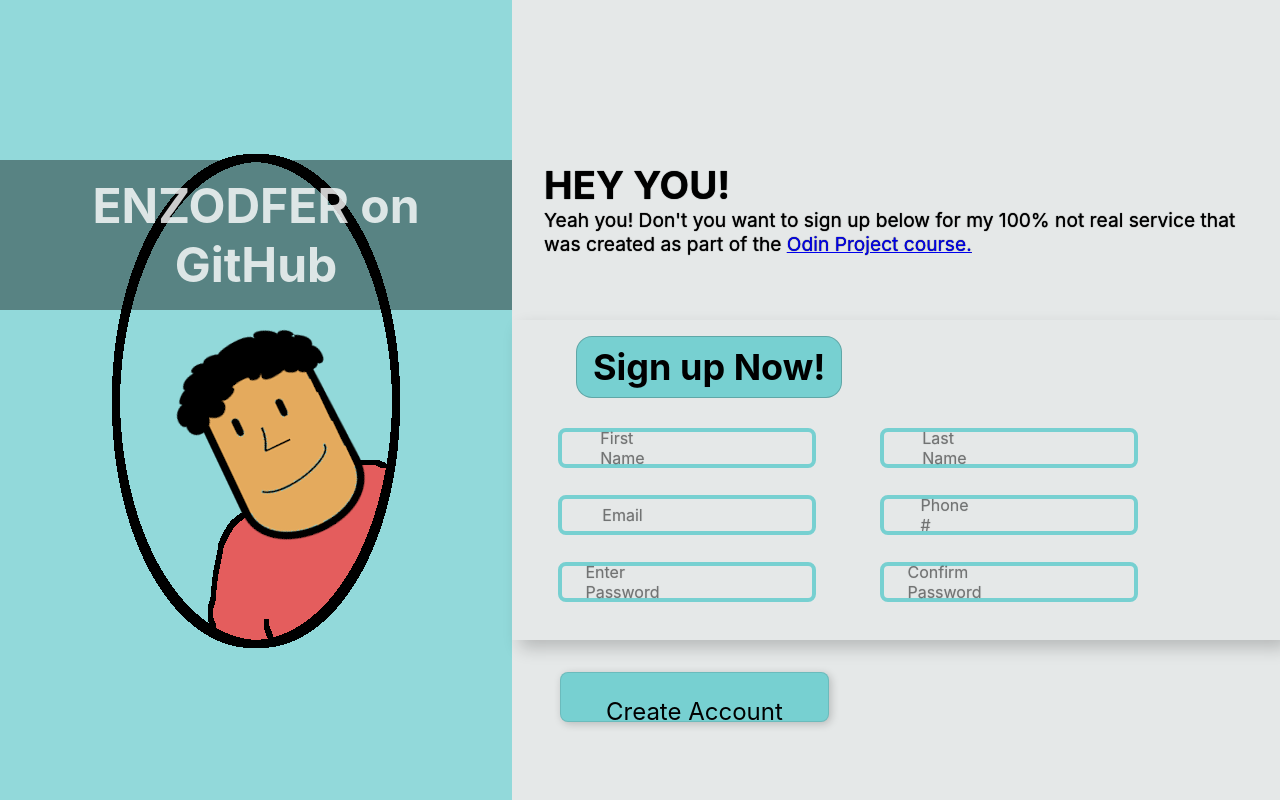
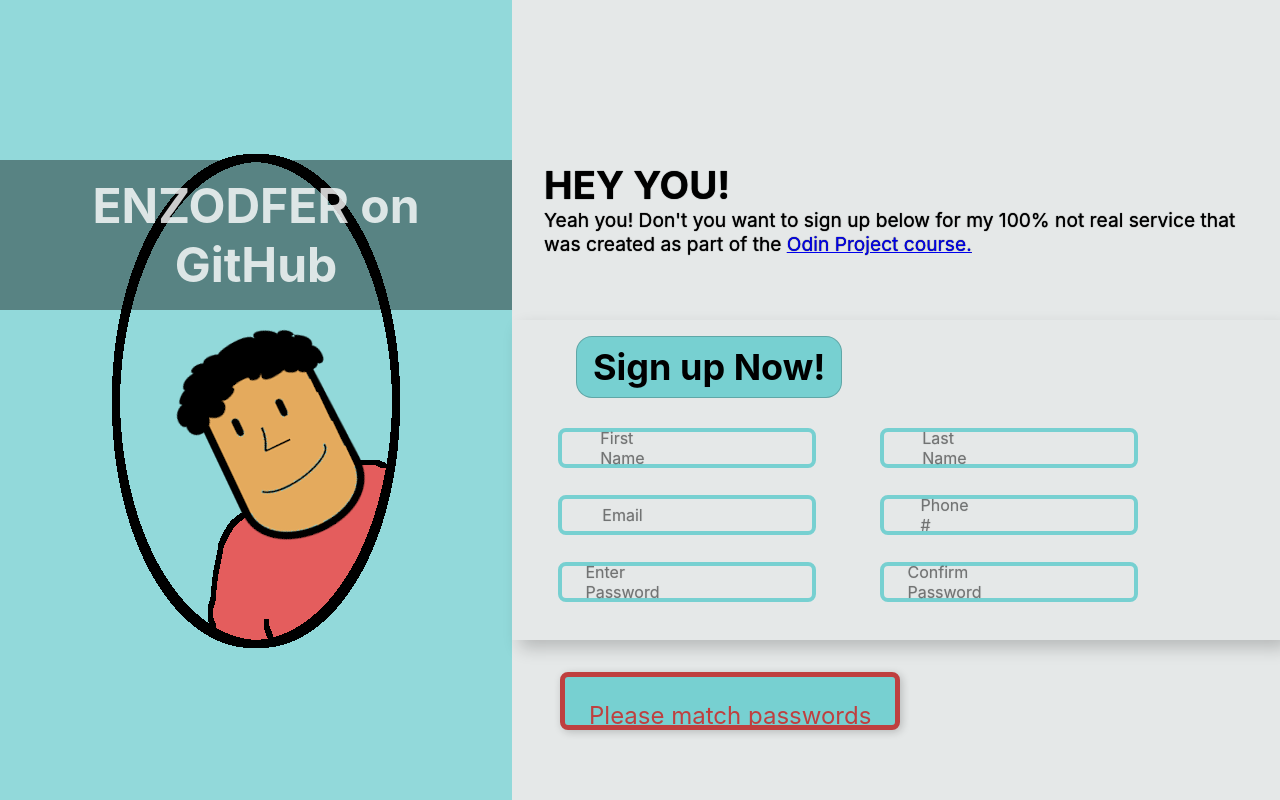
Before and after one commit to EnzoDFer/sign-up-form, a React (Create React App) app in the folder sign-up-form/: page / in a window 1280 px wide. Built offline with nearby package versions, Linux system fonts and the light colour scheme.

Commit message:
Add password match validation

```diff
--- a/sign-up-form/src/Components/Form.js
+++ b/sign-up-form/src/Components/Form.js
@@ -1,6 +1,18 @@
+import { useState,useEffect } from "react";
 import { Input,InputWrapper,Label,LabelHolder,Fieldset,Legend,SubmitButton,StyledForm } from "./Form.styles";
 
 const Form = ({...props}) => {
+  const [passwordOne,setPasswordOne] = useState('1');
+  const [passwordTwo,setPasswordTwo] = useState('2');
+
+  const [disabled,setDisabled] = useState(true);
+
+  useEffect(()=> {
+    passwordOne===passwordTwo?
+    setDisabled(false):
+    setDisabled(true)
+  },[passwordOne,passwordTwo]);
+
   return (
     <StyledForm {...props}>
       <Legend>Sign up Now!</Legend>
@@ -9,10 +21,18 @@ const Form = ({...props}) => {
         <Form.TextInput id='lastName' label='Last Name' />
         <Form.EmailInput id='email' label='Email' />
         <Form.PhoneInput id='phone' label='Phone #'/>
-        <Form.PasswordInput id='password' label='Enter Password'/>
-        <Form.PasswordInput id='confirmPassword' label='Confirm Password'/>
+        <Form.PasswordInput id='password' label='Enter Password'
+          onChange={(e)=>setPasswordOne(e.target.value)}
+        />
+        <Form.PasswordInput id='confirmPassword' label='Confirm Password'
+          onChange={(e)=>setPasswordTwo(e.target.value)}
+        />
       </Fieldset>
-      <SubmitButton type="submit" value='Create Account'/>
+      <SubmitButton
+        type="submit"
+        value={disabled?'Please match passwords':'Create Account'}
+        disabled={disabled}
+      />
     </StyledForm>
   );
 }
--- a/sign-up-form/src/Components/Form.styles.js
+++ b/sign-up-form/src/Components/Form.styles.js
@@ -14,14 +14,6 @@ const font = {
   small: setFont(14),
 }
 
-
-const device = {
-  desktop: 'screen (min-width: 768px)',
-  tablet: 'screen (min-width: 425px),(max-width: 768px)',
-  mobileL: 'screen (min-width: 375px),(max-width: 425px)',
-  mobileM: 'screen (min-width: 320px),(max-width: 375px)',
-  mobileS: 'screen (max-width: 375px)',
-}
 
 export const Legend = styled.legend`
   margin-bottom: ${font.medium};
@@ -73,8 +65,13 @@ export const SubmitButton = styled(Input)`
   padding: ${font.xlarge};
   margin-left: 1rem;
   min-width: fit-content;
-  border: rgba(0, 0, 0, 0.1) 1px solid;
   box-shadow: 2px 2px 8px rgba(0, 0, 0, 0.2);
+  ${props=>(props.disabled?
+    css`
+      border: 5px solid #BF3F3F;
+      color: #BF3F3F;
+    `:''
+  )};
 `;
 
 
```
